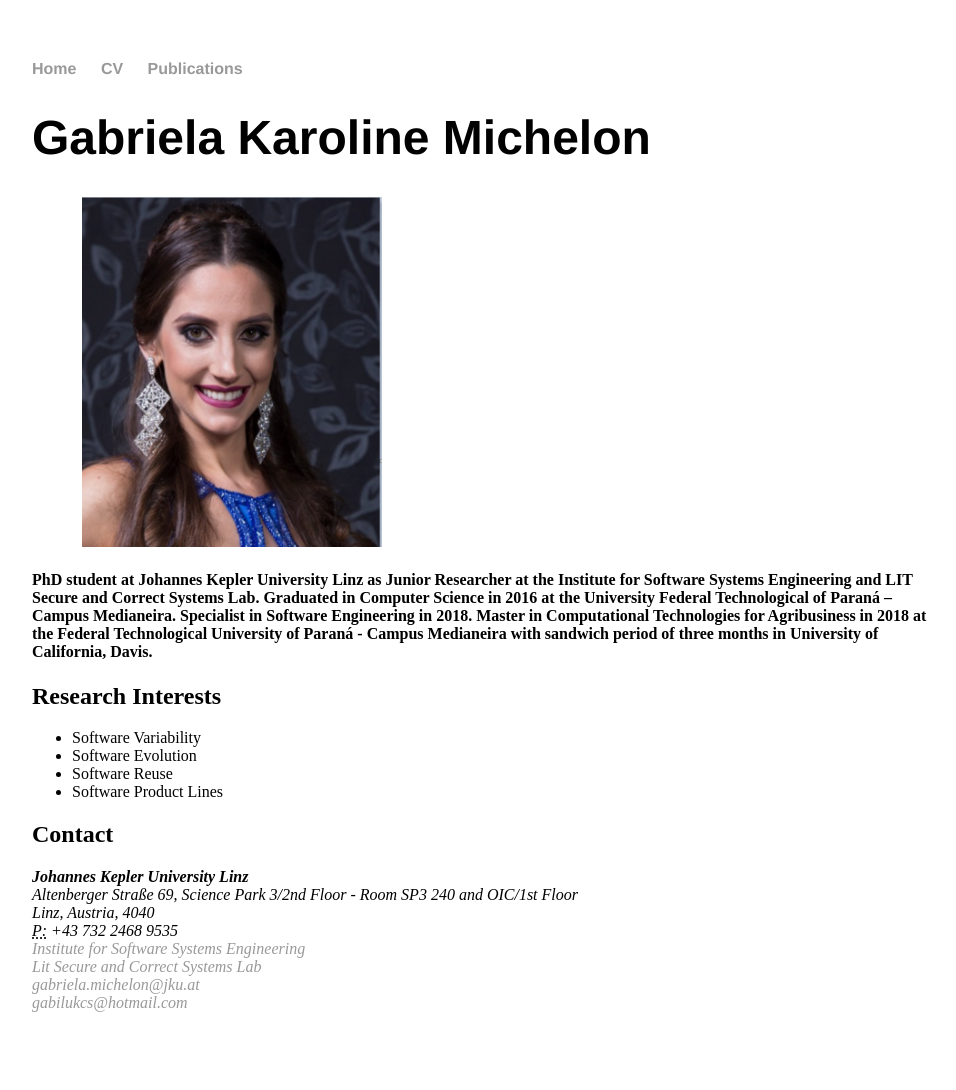
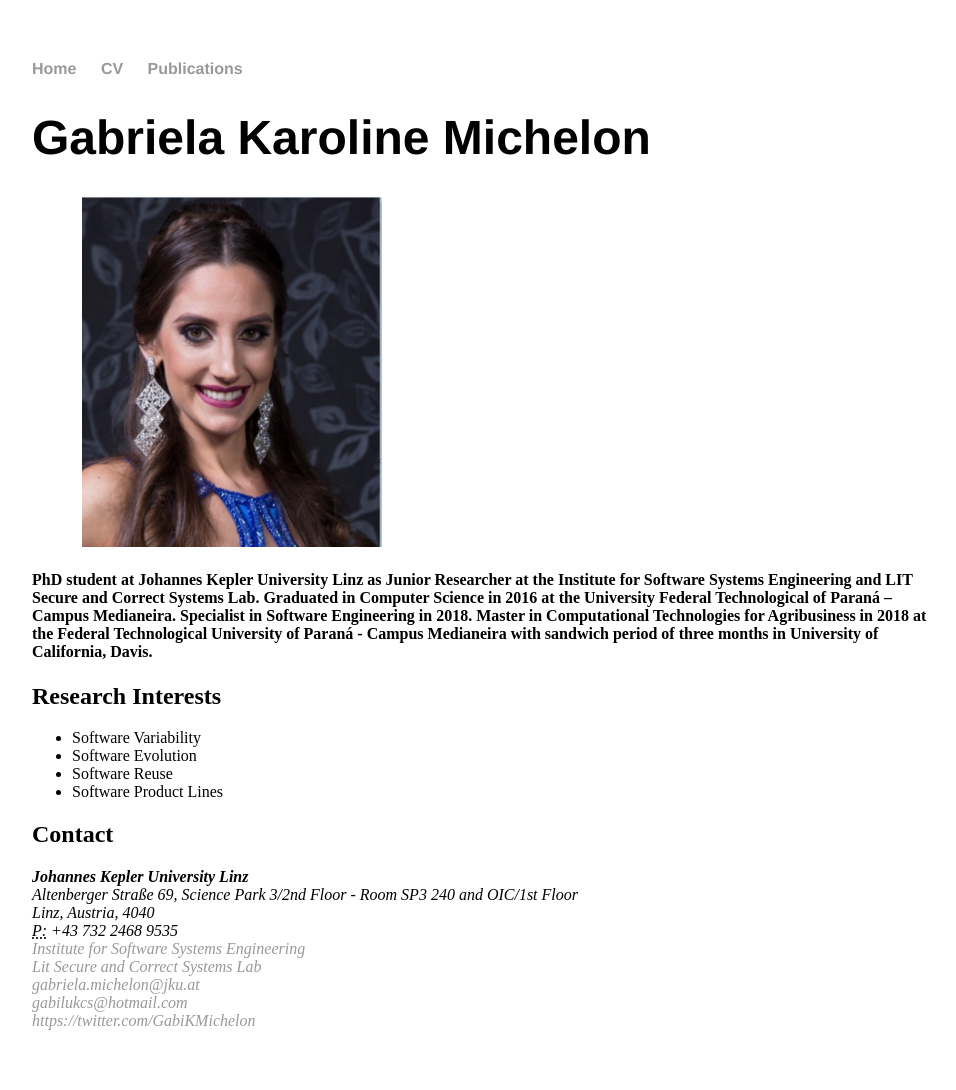
Before and after one commit to GabrielaMichelon/gabrielamichelon.github.io, a Jekyll site: the page index.html, which Jekyll copies as it is, in a window 1280 px wide. Shown: the whole page, without its empty margins (160-1116 px from the left). Built offline with Jekyll 4.4.1, drawn with Linux system fonts in a browser that asks for light colours.

Commit message:
Update index.html

```diff
--- a/index.html
+++ b/index.html
@@ -40,7 +40,8 @@
 					<a href="https://www.jku.at/en/institute-for-software-systems-engineering" title="isse">Institute for Software Systems Engineering</a>
 					<br><a href="https://www.jku.at/en/lit-secure-and-correct-systems-lab" title="lit lab">Lit Secure and Correct Systems Lab</a>	<br>
 					<a href="mailto:gabriela.michelon@jku.at">gabriela.michelon@jku.at</a> <br>
-					<a href="mailto:gabilukcs@hotmail.com">gabilukcs@hotmail.com</a>
+					<a href="mailto:gabilukcs@hotmail.com">gabilukcs@hotmail.com</a> <br>
+					<a href="#">https://twitter.com/GabiKMichelon</a><br>
 					</address>
 
 				</div>
```
